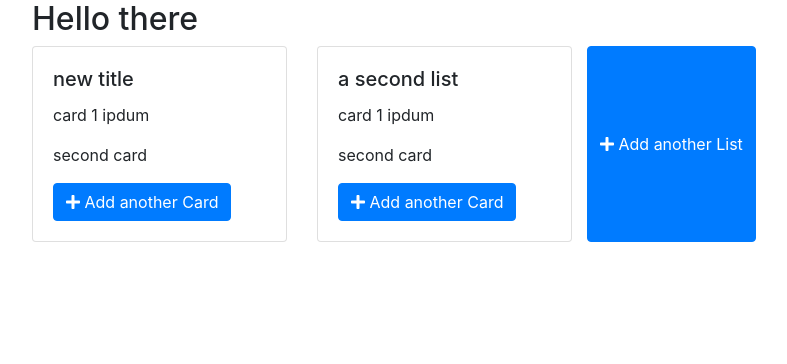
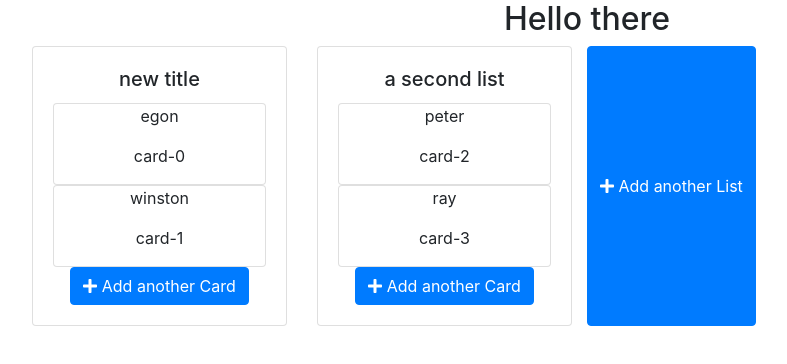
Before and after one commit to safwbdev/trellone, a React (Create React App) app: page / in a window 1280 px wide. Shown: the top 364 px of the page, without its empty margins (53-840 px from the left). Built offline with nearby package versions, Linux system fonts and the light colour scheme.

Commit message:
install drag and drop apply drag and drop install sass

```diff
--- a/package.json
+++ b/package.json
@@ -13,8 +13,10 @@
     "@testing-library/user-event": "^7.2.1",
     "bootstrap": "^4.4.1",
     "install": "^0.13.0",
+    "node-sass": "^4.13.1",
     "npm": "^6.13.7",
     "react": "^16.12.0",
+    "react-beautiful-dnd": "^12.2.0",
     "react-bootstrap": "^1.0.0-beta.16",
     "react-dom": "^16.12.0",
     "react-redux": "^7.1.3",
--- a/src/App.css
+++ b/src/App.scss
@@ -1,5 +1,7 @@
 .App {
   text-align: center;
+  h2{
+  }
 }
 
 .App-logo {
--- a/src/components/App.js
+++ b/src/components/App.js
@@ -1,15 +1,22 @@
 import React, { Component } from 'react';
-// import './../App.css';
+import './../App.scss';
 import List from './List'
 import { connect } from 'react-redux'
 import { Container, Row } from 'react-bootstrap';
 import ActionButton from './ActionButton'
+import { DragDropContext } from 'react-beautiful-dnd'
 
 class App extends Component{
+
+  onDragEnd = () => {
+
+
+  }
   render(){
     const { lists } = this.props;
 
     return (
+      <DragDropContext onDragEnd={this.onDragEnd}>
         <Container className="App">
           <h2>Hello there</h2>
           <Row>
@@ -24,6 +31,7 @@ class App extends Component{
             <ActionButton list />
           </Row>
         </Container>
+      </DragDropContext>
     );
   }
 }
--- a/src/components/List.js
+++ b/src/components/List.js
@@ -2,24 +2,32 @@ import React from 'react'
 import Taskcard from './Taskcard'
 import { Col, Card } from 'react-bootstrap'
 import ActionButton from './ActionButton'
+import { Droppable } from 'react-beautiful-dnd'
 
 const List = ({ title, cards, listID }) => {
     return(
-        <Col sm={3}>
+        <Droppable droppableId={String(listID)}>
+            {provided => (
+            <Col {...provided.droppableProps} ref={provided.innerRef} sm={3}>
                 <Card>
                     <Card.Body>
                         <Card.Title>{title}</Card.Title>
-                        {cards.map(card => (
+                            {cards.map((card, index) => (
                                 <Taskcard
                                 key={card.id}
+                                id={card.id}
+                                index={index}
                                 text={card.text} />
 
                                 )
                                 )}
                             <ActionButton listID={listID} />
+                            {provided.placeholder}
                     </Card.Body>
                 </Card>
             </Col>
+            )}
+        </Droppable>
     )
 }
 export default List
--- a/src/components/Taskcard.js
+++ b/src/components/Taskcard.js
@@ -1,10 +1,23 @@
 import React from 'react'
+import { Card } from 'react-bootstrap'
+import { Draggable } from 'react-beautiful-dnd'
 
-const Taskcard = ({text}) => {
+const Taskcard = ({text, id, index }) => {
     return(
-        <div>
-            <p>{text}</p>
-        </div>
+        <Draggable
+            draggableId={String(id)}
+            index={index}>
+            {provided => (
+                <div
+                    ref={provided.innerRef}
+                    {...provided.draggableProps}
+                    {...provided.dragHandleProps}>
+                    <Card>
+                        <p>{text}</p>
+                        <p>{id}</p>
+                    </Card>
+                </div>)}
+        </Draggable>
     )
 }
 export default Taskcard
--- a/src/reducers/listReducer.js
+++ b/src/reducers/listReducer.js
@@ -1,34 +1,34 @@
 import { CONSTANTS } from '../actions'
 
 let listID = 2;
-let cardID = 2;
+let cardID = 4;
 
 const initialState = [
     {
         title: "new title",
-        id: 0,
+        id: `list-${0}`,
         cards: [
             {
-                id:0,
-                text: "card 1 ipdum"
+                id:`card-${0}`,
+                text: "egon"
             },
             {
-                id:1,
-                text: "second card"
+                id:`card-${1}`,
+                text: "winston"
             }
         ]
     },
     {
         title: "a second list ",
-        id: 1,
+        id: `list-${1}`,
         cards: [
             {
-                id:0,
-                text: "card 1 ipdum"
+                id:`card-${2}`,
+                text: "peter"
             },
             {
-                id:1,
-                text: "second card"
+                id:`card-${3}`,
+                text: "ray"
             }
         ]
     }
@@ -41,7 +41,7 @@ const listReducer = (state = initialState, action) => {
             const newList = {
                 title: action.payload,
                 cards: [],
-                id: listID
+                id: `list-${listID}`
             };
             listID+= 1;
 
@@ -50,7 +50,7 @@ const listReducer = (state = initialState, action) => {
         case CONSTANTS.ADD_CARD:
             const newCard = {
                 text: action.payload.text,
-                id: cardID
+                id: `card-${cardID}`
             };
             cardID += 1
 
```
Also changed, not shown: 1 other file (tests, documents, lock files or other folders). Lines whose indentation alone changed are shown as unchanged.
